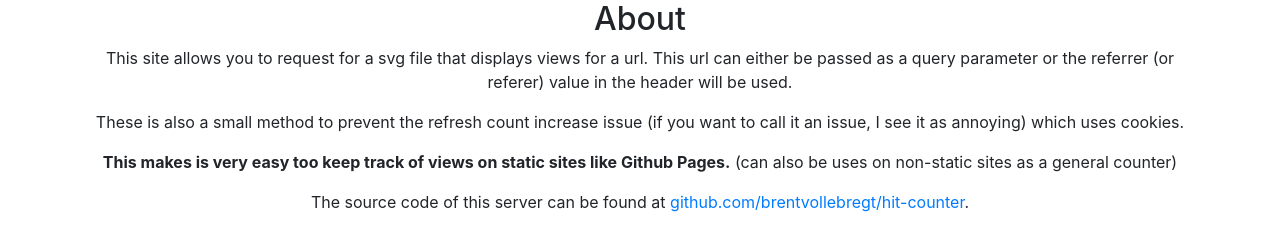
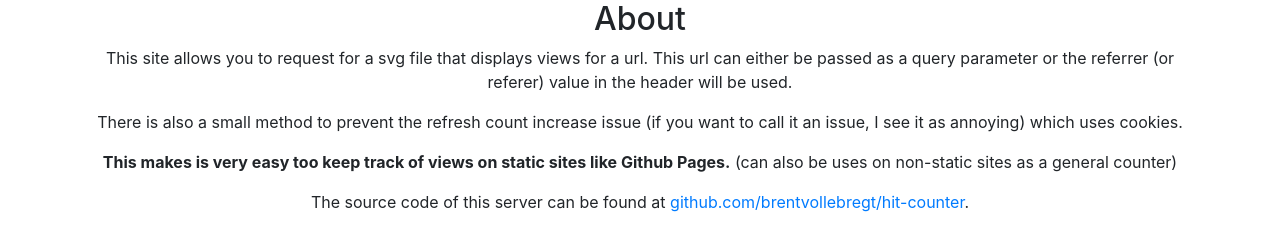
Before and after one commit to brentvollebregt/hit-counter, a Flask app: page / in a window 1280 px wide. Shown: the part 874-1104 px from the top of the page. Run offline with Flask 2, Linux system fonts and the light colour scheme; data comes from the database, SQL or seed files in the repository; data that the repository does not hold is empty; some libraries are stand-ins or nearby versions.

Commit message:
Spelling fix (#40)

```diff
--- a/templates/index.html
+++ b/templates/index.html
@@ -150,7 +150,7 @@
                     <h2 class="mt-4">About</h2>
                     <div class="mw-800p">
                         <p>This site allows you to request for a svg file that displays views for a url. This url can either be passed as a query parameter or the referrer (or referer) value in the header will be used. </p>
-                        <p>These is also a small method to prevent the refresh count increase issue (if you want to call it an issue, I see it as annoying) which uses cookies.</p>
+                        <p>There is also a small method to prevent the refresh count increase issue (if you want to call it an issue, I see it as annoying) which uses cookies.</p>
                         <p><strong>This makes is very easy too keep track of views on static sites like Github Pages.</strong> (can also be uses on non-static sites as a general counter)</p>
                         <p>The source code of this server can be found at <a href="https://github.com/brentvollebregt/hit-counter">github.com/brentvollebregt/hit-counter</a>.</p>
                     </div>
```
